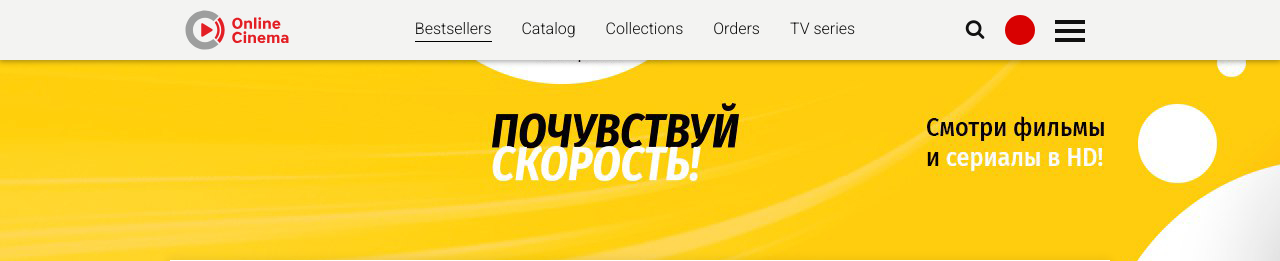
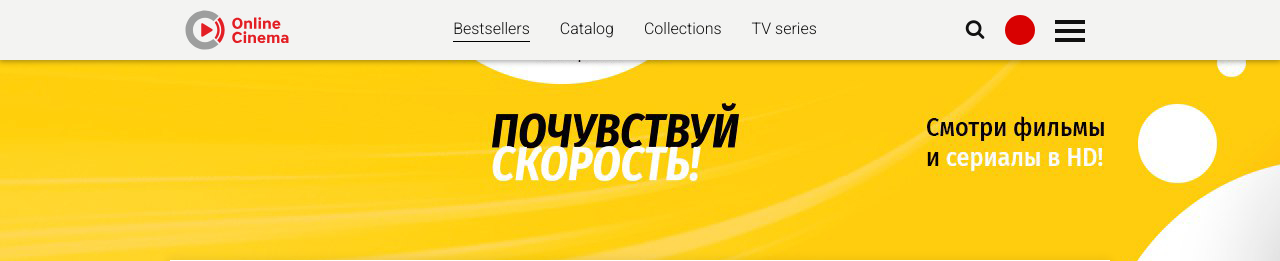
Before and after one commit to belek-king-bar/Refactor-oc.kg, a Django app: page /catalogue in a window 1280 px wide. Shown: the top 261 px of the page. Run offline with Django 3.2, Linux system fonts and the light colour scheme; data that the repository does not hold is empty; parts of the project's set-up code (start-up, migrations or seed data) failed here and were passed over; some libraries are stand-ins or nearby versions.

Commit message:
#39 Удалена ссылка на Заказы с базового шаблона. Добавлены ссылки на страницу бестселлоров и на страницу каталога.

```diff
--- a/refactor_oc/webapp/templates/base.html
+++ b/refactor_oc/webapp/templates/base.html
@@ -42,10 +42,9 @@
                 <!--Основное меню-->
                 <div class="col-sm-7 col-md-8">
                     <ul class="list-unstyled list-inline main_menu" id="main_menu">
-                        <li class="active"><a href="#" class="hover_line">{% trans "Bestsellers" %}</a></li>
-                        <li><a href="#" class="hover_line">{% trans "Catalog" %}</a></li>
+                        <li class="active"><a href="{% url 'webapp:bestseller_list' %}" class="hover_line">{% trans "Bestsellers" %}</a></li>
+                        <li><a href="{% url 'webapp:catalogue_list' %}" class="hover_line">{% trans "Catalog" %}</a></li>
                         <li><a href="#" class="hover_line">{% trans "Collections" %}</a></li>
-                        <li><a href="#" class="hover_line">{% trans "Orders" %}</a></li>
                         <li><a href="#" class="hover_line">{% trans "TV series" %}</a></li>
                     </ul>
                 </div>
```
